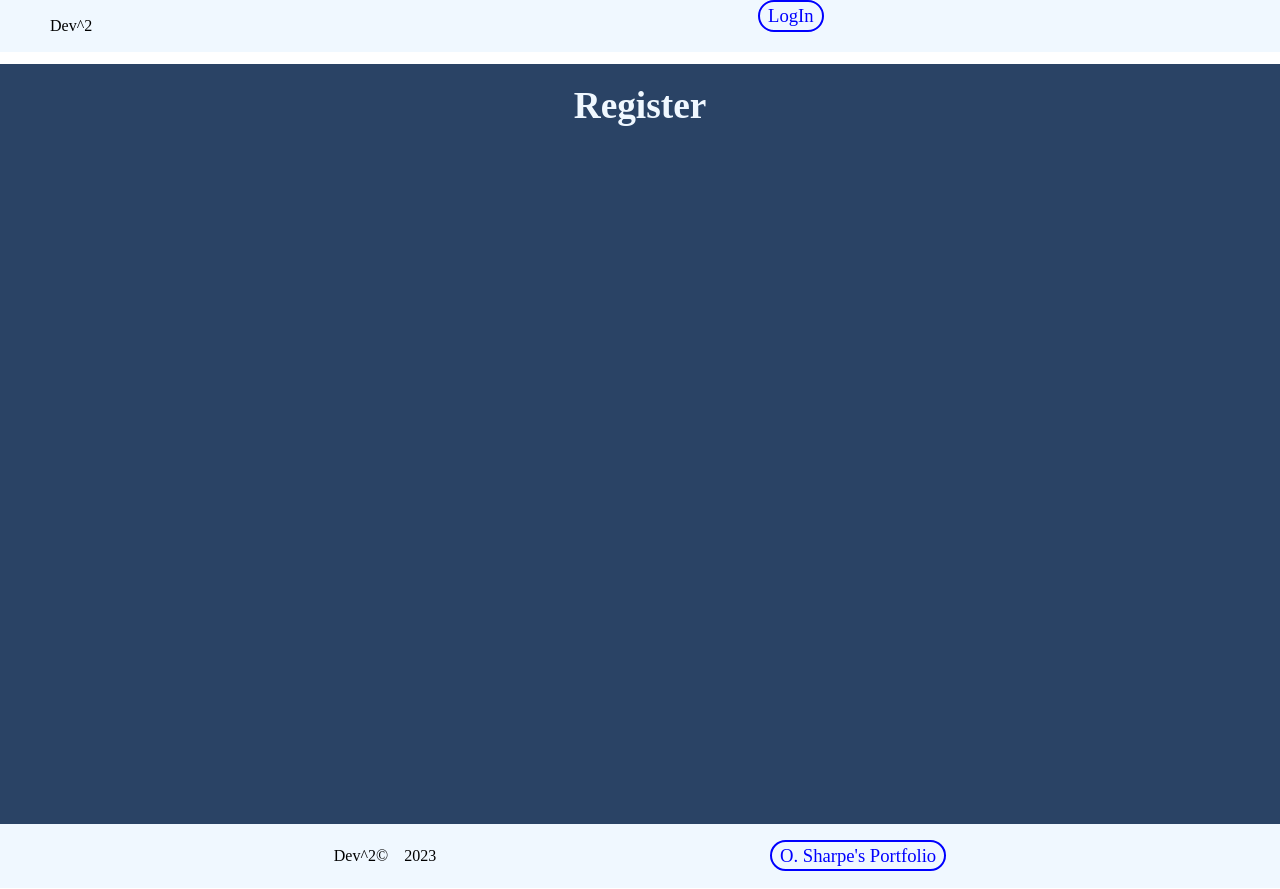
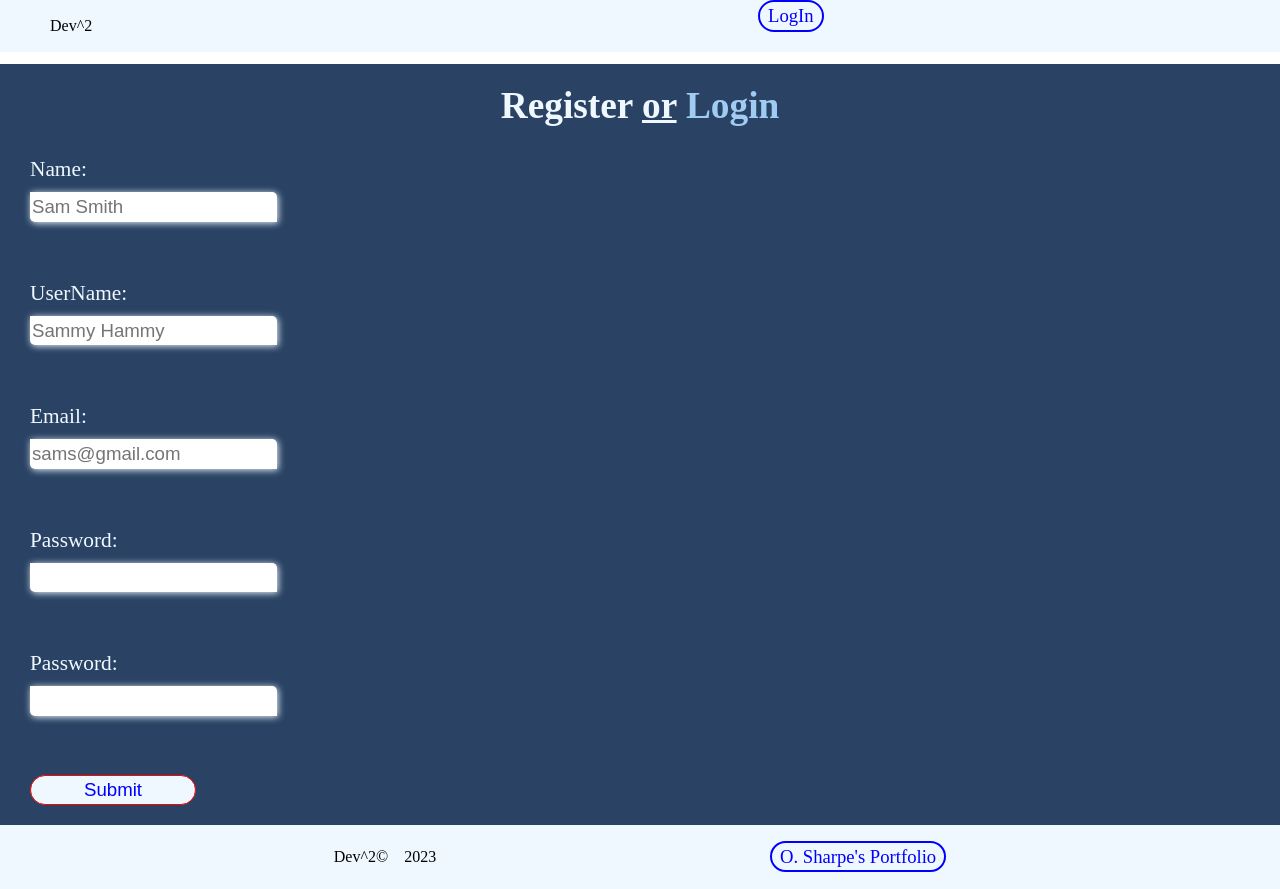
Before and after one commit to OSharpe001/dev_squared_app, a React (Create React App) app in the folder frontend/: page /sign-up in a window 1280 px wide. Built offline with nearby package versions, Linux system fonts and the light colour scheme.

Commit message:
set up registration form and functions

```diff
--- a/frontend/src/pages/Register.jsx
+++ b/frontend/src/pages/Register.jsx
@@ -1,11 +1,191 @@
-// import React from 'react';
+import { useState, useEffect } from 'react';
+import axios from "axios";
 
 
-export default function Register({ setLoggedIn }) {
+export default function Register({ loggedIn, setLoggedIn, navigate }) {
+
+  const [name, setName] = useState("");
+  const [userName, setUserName] = useState("");
+  const [email, setEmail] = useState("");
+  const [password1, setPassword1] = useState("");
+  const [password2, setPassword2] = useState("");
+
+  const [nameErrorMessage, setNameErrorMessage] = useState("");
+  const [userNameErrorMessage, setUserNameErrorMessage] = useState("");
+  const [emailErrorMessage, setEmailErrorMessage] = useState("");
+  const [password1ErrorMessage, setPassword1ErrorMessage] = useState("");
+  const [password2ErrorMessage, setPassword2ErrorMessage] = useState("");
+
+  const [formData, setFormData] = useState({
+    name: "",
+    userName: "",
+    email: "",
+    password: ""
+  });
+
+  const resetName = () => {
+    setName("");
+  };
+  const resetUsername = () => {
+    setName("");
+  };
+  const resetEmail = () => {
+    setEmail("");
+  };
+  const resetPassword = () => {
+    setPassword1("");
+    setPassword2("");
+  };
+
+  const submitForm = (e) => {
+    e.preventDefault();
+    if (incomplete) {
+      alert("Please fill out all fields properly...");
+    } else {
+      setFormData({
+        name: name,
+        userName: userName,
+        email: email,
+        password: password1
+      });
+    };
+  };
+
+  // const specialCharacters = /[^a-zA-Z0-9]/;
+
+  const handleChange = ({ target }) => {
+    if (target.name === "name") {
+      setName(target.value);
+      if (target.value.length >= 4) {
+        setNameErrorMessage("");
+      };
+    } else if (target.name === "userName") {
+      setUserName(target.value);
+      // if (target.value.length >= 2 && !target.value.find(/[^a-zA-Z0-9]/)) {
+      if (target.value.length >= 3 && !target.value.includes("@")) {
+        setUserNameErrorMessage("");
+      };
+    } else if (target.name === "email") {
+      setEmail(target.value);
+      if (target.value.includes("@") && target.value.includes(".") && target.value.length >= 6) {
+        setEmailErrorMessage("");
+      };
+    } else if (target.name === "password1") {
+      setPassword1(target.value);
+      if (target.value.length >= 8) {
+        setPassword1ErrorMessage("");
+      };
+    } else {
+      setPassword2(target.value);
+      if (target.value.length >= 8 && target.value === password1) {
+        setPassword2ErrorMessage("");
+      };
+    };
+  };
+
+  useEffect(() => {
+    if (loggedIn) {
+      navigate("/");
+    };
+
+    const resetLoginForm = () => {
+      resetName();
+      resetUsername();
+      resetEmail();
+      resetPassword();
+    };
+
+    // ****************
+    const getMe = async () => {
+      const URL = `http://localhost:5011/api/users`;
+      if (formData.password) {
+        try {
+          const response = await axios.post(URL, formData);
+          localStorage.setItem("Dev2User", JSON.stringify(response.data));
+          await setLoggedIn(JSON.parse(localStorage.getItem("Dev2User")));
+        } catch (err) {
+          console.log(err);
+          resetPassword();
+        };
+        // return response.data
+      };
+      resetLoginForm();
+    };
+    getMe();
+  }, [formData, loggedIn, setLoggedIn, navigate]);
+  // ****************
+
+  const errorHandling = ({ target }) => {
+    if (target.name === "name" && target.value.length < 4) {
+      setNameErrorMessage("Please type your Full Name");
+    } else if (target.value.length >= 4) {
+      setNameErrorMessage("");
+    };
+
+    if (target.name === "userName" && target.value.length < 3) {
+      setUserNameErrorMessage("UserName must have at least 2 characters");
+    // } else if (userName.find(/[^a-zA-Z0-9]/)) {
+    } else if (userName.includes("@")) {
+      setUserNameErrorMessage('UserName can not have an "@" character');
+    } else if (userName.length >= 2 && !userName.includes("@")) {
+      setUserNameErrorMessage("");
+    };
+
+    if (target.name === "email" && (!target.value.includes("@") || !target.value.includes(".") || target.value.length < 6)) {
+      setEmailErrorMessage("Please fill out the Email field, properly");
+    } else if (email.includes("@") && email.includes(".") && email.length >= 6){
+      setEmailErrorMessage("");
+    };
+
+    if (target.name === "password1" && target.value.length < 7) {
+      setPassword1ErrorMessage("Password must have at least 8 characters");
+    } else if (password1.length >= 8) {
+      setPassword1ErrorMessage("");
+    };
+
+    if (target.name === "password2" && target.value.length < 7) {
+      setPassword2ErrorMessage("Password must have at least 8 characters");
+    } else if (password2 !== password1) {
+      setPassword2ErrorMessage("Passwords must match");
+    } else if (password2 >= 8 && password2 === password1) {
+      setPassword2ErrorMessage("");
+    };
+  };
+
+  const incomplete = nameErrorMessage || userNameErrorMessage || emailErrorMessage || password1ErrorMessage || password2ErrorMessage || !name || !userName || !email || !password1 || !password2;
+
+  // **************
+  // // **LOCAL STORAGE SETTINGS FOR WATCHLIST (BINGO-BOOK)
+  // const viewWatchList = () => JSON.parse(localStorage.getItem("WatchList"));
+  // localStorage.setItem("WatchList", JSON.stringify(newWatchList));
+  // **************
 
   return (
     <div className='register-page'>
-      <h1 className="title">Register</h1>
+      <h1 className="title">Register <span className="underlined">or</span> <a href="/sign-in">Login</a></h1>
+      <form>
+        <label htmlFor="name">Name:</label>
+        <input onChange={handleChange} onBlur={errorHandling} type="text" name="name" id="name" placeholder='Sam Smith' value={name} />
+        <p className="error-message">{nameErrorMessage}</p>
+
+        <label htmlFor="userName">UserName:</label>
+        <input onChange={handleChange} onBlur={errorHandling} type="text" name="userName" id="userName" placeholder='Sammy Hammy' value={userName} />
+        <p className="error-message">{userNameErrorMessage}</p>
+
+        <label htmlFor="email">Email:</label>
+        <input onChange={handleChange} onBlur={errorHandling} type="email" name="email" id="email" placeholder='sams@gmail.com' value={email} />
+        <p className="error-message">{emailErrorMessage}</p>
+
+        <label htmlFor="password1">Password:</label>
+        <input onChange={handleChange} onBlur={errorHandling} type="password" name="password1" id="password1" value={password1} />
+        <p className="error-message">{password1ErrorMessage}</p>
+
+        <label htmlFor="password2">Password:</label>
+        <input onChange={handleChange} onBlur={errorHandling} type="password" name="password2" id="password2" value={password2} />
+        <p className="error-message">{password2ErrorMessage}</p>
+
+        <button onClick={submitForm} disabled={incomplete}>Submit</button>
+      </form>
     </div>
   );
 };
```
